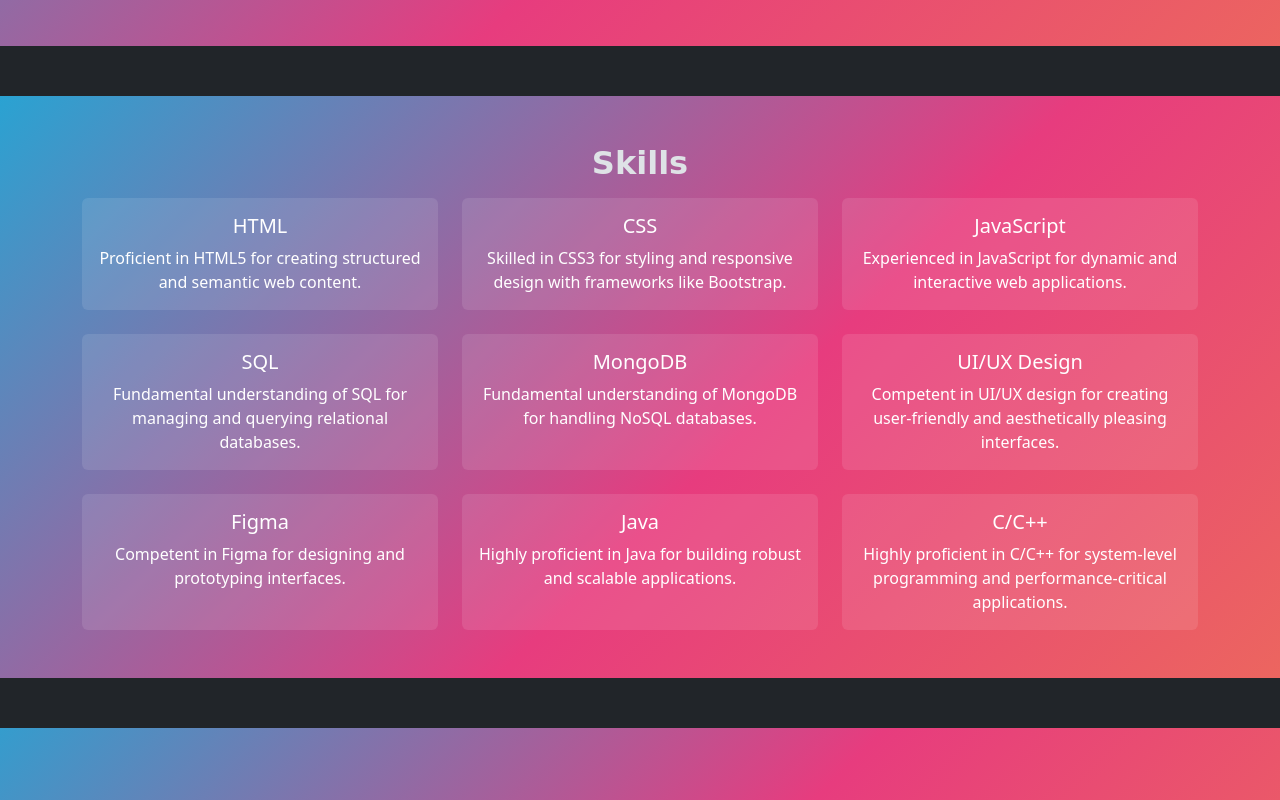
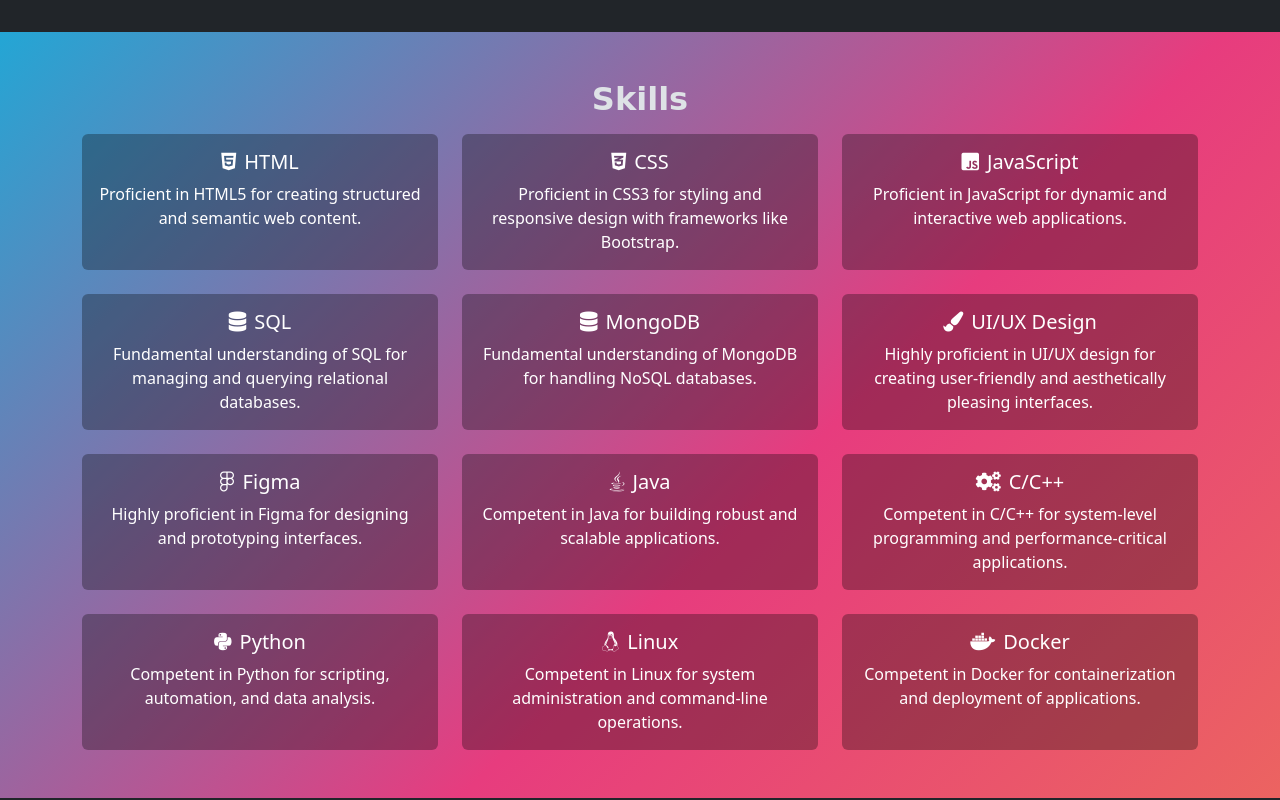
Before and after one commit to adityasudake108/My-Personal-Website, a plain HTML site: page index.html in a window 1280 px wide. Shown: the part 1500-2300 px from the top of the page. Drawn offline with nearby package versions, Linux system fonts and the light colour scheme.

Commit message:
Add New Skills

```diff
--- a/index.html
+++ b/index.html
@@ -15,6 +15,8 @@
   <link rel="preconnect" href="https://fonts.googleapis.com">
   <link rel="preconnect" href="https://fonts.gstatic.com" crossorigin>
   <link href="https://fonts.googleapis.com/css2?family=Bricolage+Grotesque:opsz,wght@10..48,300&display=swap" rel="stylesheet">
+  <link href="https://cdnjs.cloudflare.com/ajax/libs/font-awesome/5.15.4/css/all.min.css" rel="stylesheet">
+
 
 </head>
 <body>
@@ -22,13 +24,14 @@
     <div class="container">
       <header class="d-flex justify-content-center py-3">
         <ul class="nav nav-pills">
-          <li class="nav-item"><a href="#nav" class="nav-link active" aria-current="page">Home</a></li>
+          <li class="nav-item"><a href="#nav" class="nav-link text-white hover-text" aria-current="page">Home</a></li>
           <!-- <li class="nav-item"><a href="#testimonial" class="nav-link">What I Do?</a></li> -->
-          <li class="nav-item"><a href="#projects" class="nav-link">Projects</a></li>
-          <li class="nav-item"><a href="#skills" class="nav-link">Skills</a></li>
-          <li class="nav-item"><a href="#About" class="nav-link">About</a></li>
+          <li class="nav-item"><a href="#projects" class="nav-link text-white hover-text">Projects</a></li>
+          <li class="nav-item"><a href="#skills" class="nav-link text-white hover-text">Skills</a></li>
+          <li class="nav-item"><a href="#About" class="nav-link text-white hover-text">About</a></li>
+          <li class="nav-item"><a href="mailto: adityasudake108@gmail.com" class="nav-link text-white hover-text">Help</a></li>
           <!-- <li class="nav-item dropdown">
-            <a class="nav-link dropdown-toggle" href="#" role="button" data-bs-toggle="dropdown" aria-expanded="false">
+            <a class="nav-link dropdown-toggle text-white hover-text" href="#" role="button" data-bs-toggle="dropdown" aria-expanded="false">
               Social
             </a>
             <ul class="dropdown-menu">
@@ -37,7 +40,6 @@
               <li><a class="dropdown-item" href="https://www.linkedin.com/in/aditya-sudake-a80b0b243">Linkedin</a></li>
             </ul>
           </li> -->
-          <li class="nav-item"><a href="mailto: adityasudake108@gmail.com" class="nav-link">Help</a></li>
           <!-- <li class="nav-item"><a href="#footer" class="nav-link">Social</a></li> -->
         </ul>
       </header>
@@ -70,8 +72,8 @@
 
       <!-- Projects Section -->
   <section id="projects" class="gradient-background">
-    <div class="container px-4 py-5">
-      <h2 class="pb-2 change text-center">Projects</h2>
+    <div class="container px-4 py-3">
+      <h2 class="pb-2 change text-center mt-0">Projects</h2>
       <div class="row row-cols-1 row-cols-md-2 row-cols-lg-3 g-4">
         <div class="col">
           <div class="card h-100 text-white bg-dark">
@@ -116,7 +118,7 @@
         <div class="col">
           <div class="card h-100 text-center">
             <div class="card-body">
-              <h5 class="card-title">HTML</h5>
+              <h5 class="card-title"><i class="fab fa-html5" style="margin-right: 8px"></i>HTML</h5>
               <p class="card-text">Proficient in HTML5 for creating structured and semantic web content.</p>
             </div>
           </div>
@@ -124,16 +126,16 @@
         <div class="col">
           <div class="card h-100 text-center">
             <div class="card-body">
-              <h5 class="card-title">CSS</h5>
-              <p class="card-text">Skilled in CSS3 for styling and responsive design with frameworks like Bootstrap.</p>
+              <h5 class="card-title"><i class="fab fa-css3-alt" style="margin-right: 8px"></i>CSS</h5>
+              <p class="card-text">Proficient in CSS3 for styling and responsive design with frameworks like Bootstrap.</p>
             </div>
           </div>
         </div>
         <div class="col">
           <div class="card h-100 text-center">
             <div class="card-body">
-              <h5 class="card-title">JavaScript</h5>
-              <p class="card-text">Experienced in JavaScript for dynamic and interactive web applications.</p>
+              <h5 class="card-title"><i class="fab fa-js-square" style="margin-right: 8px"></i>JavaScript</h5>
+              <p class="card-text">Proficient in JavaScript for dynamic and interactive web applications.</p>
             </div>
           </div>
         </div>
@@ -165,7 +167,7 @@
         <div class="col">
           <div class="card h-100 text-center">
             <div class="card-body">
-              <h5 class="card-title">SQL</h5>
+              <h5 class="card-title"><i class="fas fa-database" style="margin-right: 8px"></i>SQL</h5>
               <p class="card-text">Fundamental understanding of SQL for managing and querying relational databases.</p>
             </div>
           </div>
@@ -174,7 +176,7 @@
         <div class="col">
           <div class="card h-100 text-center">
             <div class="card-body">
-              <h5 class="card-title">MongoDB</h5>
+              <h5 class="card-title"><i class="fas fa-database" style="margin-right: 8px"></i>MongoDB</h5>
               <p class="card-text">Fundamental understanding of MongoDB for handling NoSQL databases.</p>
             </div>
           </div>
@@ -183,8 +185,8 @@
         <div class="col">
           <div class="card h-100 text-center">
             <div class="card-body">
-              <h5 class="card-title">UI/UX Design</h5>
-              <p class="card-text">Competent in UI/UX design for creating user-friendly and aesthetically pleasing interfaces.</p>
+              <h5 class="card-title"><i class="fas fa-paint-brush" style="margin-right: 8px"></i>UI/UX Design</h5>
+              <p class="card-text">Highly proficient in UI/UX design for creating user-friendly and aesthetically pleasing interfaces.</p>
             </div>
           </div>
         </div>
@@ -192,8 +194,8 @@
         <div class="col">
           <div class="card h-100 text-center">
             <div class="card-body">
-              <h5 class="card-title">Figma</h5>
-              <p class="card-text">Competent in Figma for designing and prototyping interfaces.</p>
+              <h5 class="card-title"><i class="fab fa-figma" style="margin-right: 8px"> </i>Figma</h5>
+              <p class="card-text">Highly proficient in Figma for designing and prototyping interfaces.</p>
             </div>
           </div>
         </div>
@@ -201,8 +203,8 @@
         <div class="col">
           <div class="card h-100 text-center">
             <div class="card-body">
-              <h5 class="card-title">Java</h5>
-              <p class="card-text">Highly proficient in Java for building robust and scalable applications.</p>
+              <h5 class="card-title"><i class="fab fa-java" style="margin-right: 8px"></i>Java</h5>
+              <p class="card-text">Competent in Java for building robust and scalable applications.</p>
             </div>
           </div>
         </div>
@@ -210,11 +212,40 @@
         <div class="col">
           <div class="card h-100 text-center">
             <div class="card-body">
-              <h5 class="card-title">C/C++</h5>
-              <p class="card-text">Highly proficient in C/C++ for system-level programming and performance-critical applications.</p>
+              <h5 class="card-title"><i class="fas fa-cogs" style="margin-right: 8px"></i>C/C++</h5>
+              <p class="card-text">Competent in C/C++ for system-level programming and performance-critical applications.</p>
             </div>
           </div>
         </div>
+
+        <div class="col">
+          <div class="card h-100 text-center">
+            <div class="card-body">
+              <h5 class="card-title"><i class="fab fa-python" style="margin-right: 8px"></i>Python</h5>
+              <p class="card-text">Competent in Python for scripting, automation, and data analysis.</p>
+            </div>
+          </div>
+        </div>
+
+        <div class="col">
+          <div class="card h-100 text-center">
+            <div class="card-body">
+              <h5 class="card-title"><i class="fab fa-linux" style="margin-right: 8px"></i>Linux</h5>
+              <p class="card-text">Competent in Linux for system administration and command-line operations.</p>
+            </div>
+          </div>
+        </div>
+
+        <div class="col">
+          <div class="card h-100 text-center">
+            <div class="card-body">
+              <h5 class="card-title"><i class="fab fa-docker" style="margin-right: 8px"></i>Docker</h5>
+              <p class="card-text">Competent in Docker for containerization and deployment of applications.</p>
+            </div>
+          </div>
+        </div>
+
+
       </div>
     </div>
   </section>
--- a/style.css
+++ b/style.css
@@ -15,6 +15,8 @@
     background-position: 0% 50%;
   }
 } */
+
+
 
 .gradient-background {
 	background: linear-gradient(-45deg, #ee7752, #e73c7e, #23a6d5, #23d5ab);
@@ -124,13 +126,14 @@ span{
 
 
 #skills .card {
-  background-color: rgba(255, 255, 255, 0.1);
+  background-color: rgba(0, 0, 0, 0.3);
   border: none;
-  transition: transform 0.2s;
+  transition: transform 0.2s, background-color 0.3s;
 }
 
 #skills .card:hover {
   transform: scale(1.05);
+  box-shadow: 0 8px 16px rgba(0, 0, 0, 0.3);
 }
 
 #skills .card-body {
@@ -157,3 +160,8 @@ span{
 #About {
   padding-top: 50px; /* Adjust the value as needed */
 }
+
+
+.hover-text:hover {
+  background-color: #575b62!important;  /* Replace with your preferred color */
+}
```
